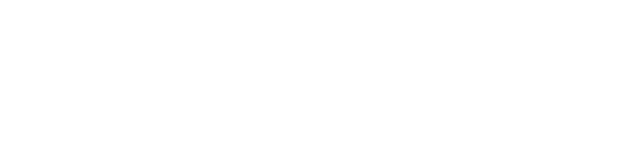
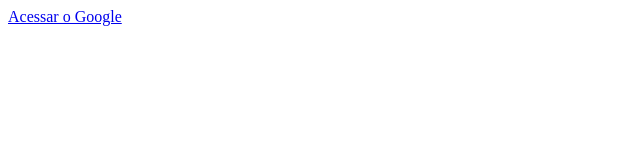
Before and after one commit to gustavonunesbispo/caminhos-absolutos-relativos, a plain HTML site: page index.html in a window 1280 px wide. Shown: the whole page, without its empty margins (0-640 px from the left). Drawn offline with Linux system fonts and the light colour scheme.

Commit message:
Adicionando link para acessar o Google

```diff
--- a/index.html
+++ b/index.html
@@ -6,6 +6,16 @@
     <title>Caminhos Absolutos e Relativos</title>
 </head>
 <body>
+    <main>
+        <!-- Caminhos Absolutos
 
+        - URL
+        - Uniform Resource Locator
+
+        https://google.com
+
+        -->
+        <a href="https://google.com">Acessar o Google</a>
+    </main>
 </body>
 </html>
```
